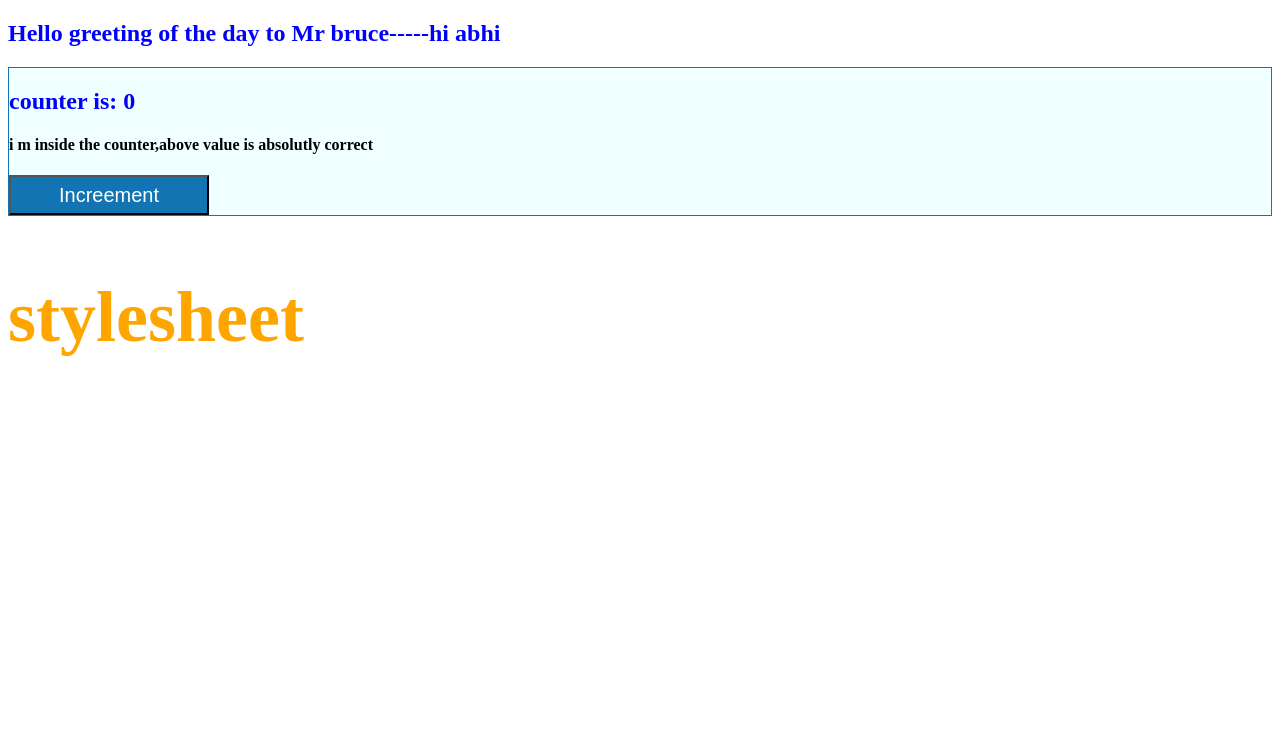
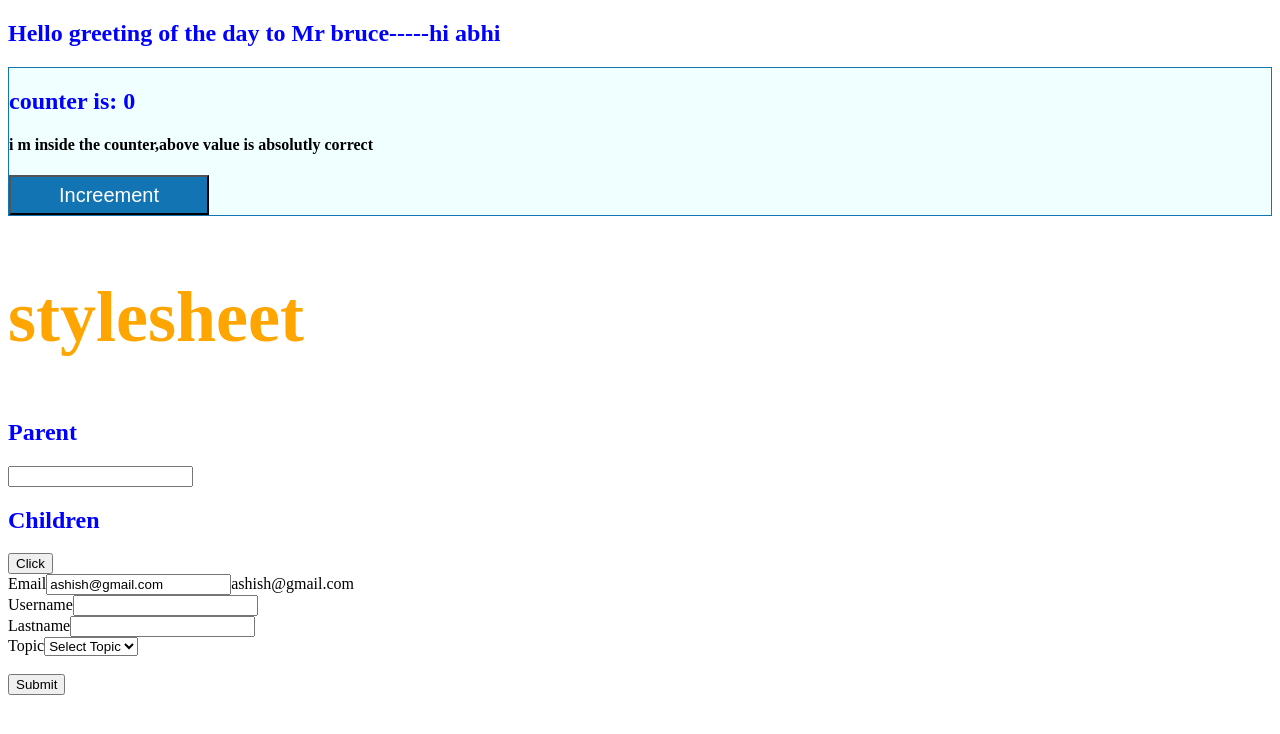
Before and after one commit to ashishsober/react-jumpstart, a React (Create React App) app: page / in a window 1280 px wide. Shown: the top 734 px of the page. Built offline with nearby package versions, Linux system fonts and the light colour scheme.

Commit message:
form component

```diff
--- a/src/App.js
+++ b/src/App.js
@@ -2,6 +2,8 @@ import React , { Component } from 'react';
 import { Greet } from './greet-component/Greet';
 import { Counter } from './counter-component/Counter';
 import { Stylesheet } from './stylesheet-component/Stylesheet';
+import { Parent } from './components/Parent';
+import { FormComponent } from './components/FormComponent';
 
 //stateless class components
 export default class App extends Component {
@@ -13,6 +15,8 @@ export default class App extends Component {
                     i m inside the counter,above value is absolutly correct
                 </Counter>
                 <Stylesheet primary={true}></Stylesheet>
+                <Parent></Parent>
+                <FormComponent></FormComponent>
             </div>
         )
     }
--- /dev/null
+++ b/src/components/ButtonComp.js
@@ -0,0 +1,9 @@
+import React from 'react'
+
+function ButtonComp(props) {
+    return (
+        <button type ={props.type}>{props.title}</button>
+    )
+}
+
+export default ButtonComp
--- /dev/null
+++ b/src/components/Children.js
@@ -0,0 +1,10 @@
+import React from 'react';
+
+const Children = (props) => {
+    return <div>
+        <h1>Children</h1>
+        <button onClick={() => props.parentHandler("Ashish")}>Click</button>
+    </div>;
+}
+
+export default Children;
--- /dev/null
+++ b/src/components/EmailInputComp.js
@@ -0,0 +1,14 @@
+import React from 'react'
+
+export const EmailInputComp = (props) => {
+        return (
+            <React.Fragment>
+                  <label>{props.title}
+                     <input type={props.type} name={props.name} value={props.value} onChange={props.handleChange}/>
+                  </label>
+                  <span>{props.value}</span>
+            </React.Fragment>
+        )
+}
+
+export default EmailInputComp
--- /dev/null
+++ b/src/components/FormComponent.js
@@ -0,0 +1,62 @@
+import React,{Component} from 'react';
+import EmailInputComp from './EmailInputComp';
+import SelectBoxComp from './SelectBoxComp';
+import ButtonComp from './ButtonComp';
+
+export class FormComponent extends Component {
+    constructor(props) {
+        super(props)
+
+        this.state = {
+            email:'ashish@gmail.com',
+            username:'',
+            lastname:'',
+            topic:''
+        }
+
+        this.changeEmailHandler = this.changeEmailHandler.bind(this);
+        this.changeOptionHandler = this.changeOptionHandler.bind(this);
+    }
+
+    changeEmailHandler(event){
+        this.setState({
+            email:event.target.value
+        });
+     }
+
+     changeUsernameHandler = (event) =>{
+        this.setState({
+            username:event.target.value
+        });
+     }
+
+     changeLastnameHandler = (event) =>{
+        this.setState({
+            lastname:event.target.value
+        });
+     }
+
+     changeOptionHandler(event){
+        this.setState({
+            topic:event.target.value
+        })
+    }
+
+     handleSubmit =(event)=>{
+         console.log(`***** my form data -- ${this.state.topic} **************`);
+         event.preventDefault();
+     }
+
+    render(){
+        const options = ["React","Angular","JAVA"];
+        return(
+            <form onSubmit={this.handleSubmit}>
+                <EmailInputComp type="email" name="email" title="Email" handleChange={this.changeEmailHandler} value={this.state.email}></EmailInputComp><br/>
+                <EmailInputComp type="text" name="username" title="Username" handleChange={this.changeUsernameHandler} value={this.state.username}></EmailInputComp><br/>
+                <EmailInputComp type="text" name="lastname" title="Lastname" handleChange={this.changeLastnameHandler} value={this.state.lastname}></EmailInputComp><br/>
+                <SelectBoxComp title="Topic" name="topic" options={options} placeholder="Select Topic" handleChange={this.changeOptionHandler}></SelectBoxComp><br/>
+                <ButtonComp type ="submit" title="Submit"></ButtonComp>
+            </form>
+        )
+    }
+}
--- /dev/null
+++ b/src/components/Parent.js
@@ -0,0 +1,24 @@
+import React,{Component} from 'react';
+import Children from './Children';
+import EmailInputComp from './EmailInputComp';
+export class Parent extends Component {
+
+    constructor(props){
+        super(props);
+        this.parentHandler = this.greetMethod.bind(this);
+    }
+
+    greetMethod(value){
+        alert(`i m inside the parent component ${value} getting called from child`);
+    }
+
+    render(){
+      return(
+          <div>
+              <h1>Parent</h1>
+              <EmailInputComp label="parentName" ></EmailInputComp>
+              <Children parentHandler={this.parentHandler}></Children>
+          </div>
+      )
+    }
+}
--- /dev/null
+++ b/src/components/SelectBoxComp.js
@@ -0,0 +1,17 @@
+import React from 'react'
+
+export const SelectBoxComp =(props) => {
+        const options = props.options.map((option) => <option value={option} key={option} label={option}>{option}</option>)
+        return (
+            <div>
+                <label>{props.title}</label>
+                <select name={props.name} onChange={props.handleChange}>
+                    <option value="">{props.placeholder}</option>
+                    {options}
+                </select>
+                {/* <span>{this.state.selectedValue}</span> */}
+            </div>
+        )
+}
+
+export default SelectBoxComp;
```
Also changed, not shown: 1 other file (tests, documents, lock files or other folders).
